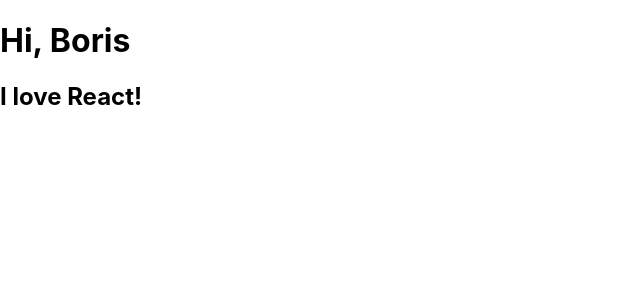
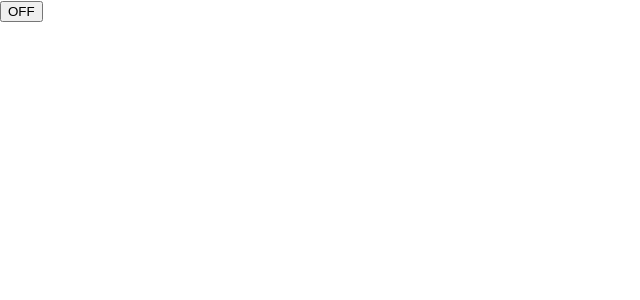
Before and after one commit to ducchungtx/react-hooks-learn, a React (Create React App) app: page / in a window 1280 px wide. Shown: the top 300 px of the page, without its empty margins (0-640 px from the left). Built offline with nearby package versions, Linux system fonts and the light colour scheme.

Commit message:
Class-based React Component

```diff
--- a/src/App.js
+++ b/src/App.js
@@ -1,22 +1,42 @@
 import React, { Component } from 'react';
 import './App.css';
 
-function Box(props) {
-  return(
-    <div>
-      <h1>{props.text}</h1>
-      <h2>{props.subtitle}</h2>
-    </div>
-  )
+class Button extends Component {
+  constructor(props) {
+    super(props);
+    this.state = {
+      actived: false
+    };
+    this.handleActiveChange = this.handleActiveChange.bind(this);
+  }
+
+  handleActiveChange() {
+    this.setState((prevState) => {
+      return{
+        actived: !prevState.actived
+      }
+    });
+  }
+
+  render() {
+    const buttonText = this.state.actived ? this.props.activeText : this.props.inactiveText;
+    return(
+      <button onClick={this.handleActiveChange}>
+        {buttonText}
+      </button>
+    )
+  }
 }
 
-function App() {
-  return(
-    <Box
-      text="Hi, Boris"
-      subtitle="I love React!"
-    />
-  )
+class App extends Component {
+  render() {
+    return(
+      <Button
+        activeText="ON"
+        inactiveText="OFF"
+      />
+    )
+  }
 }
 
 export default App;
```
